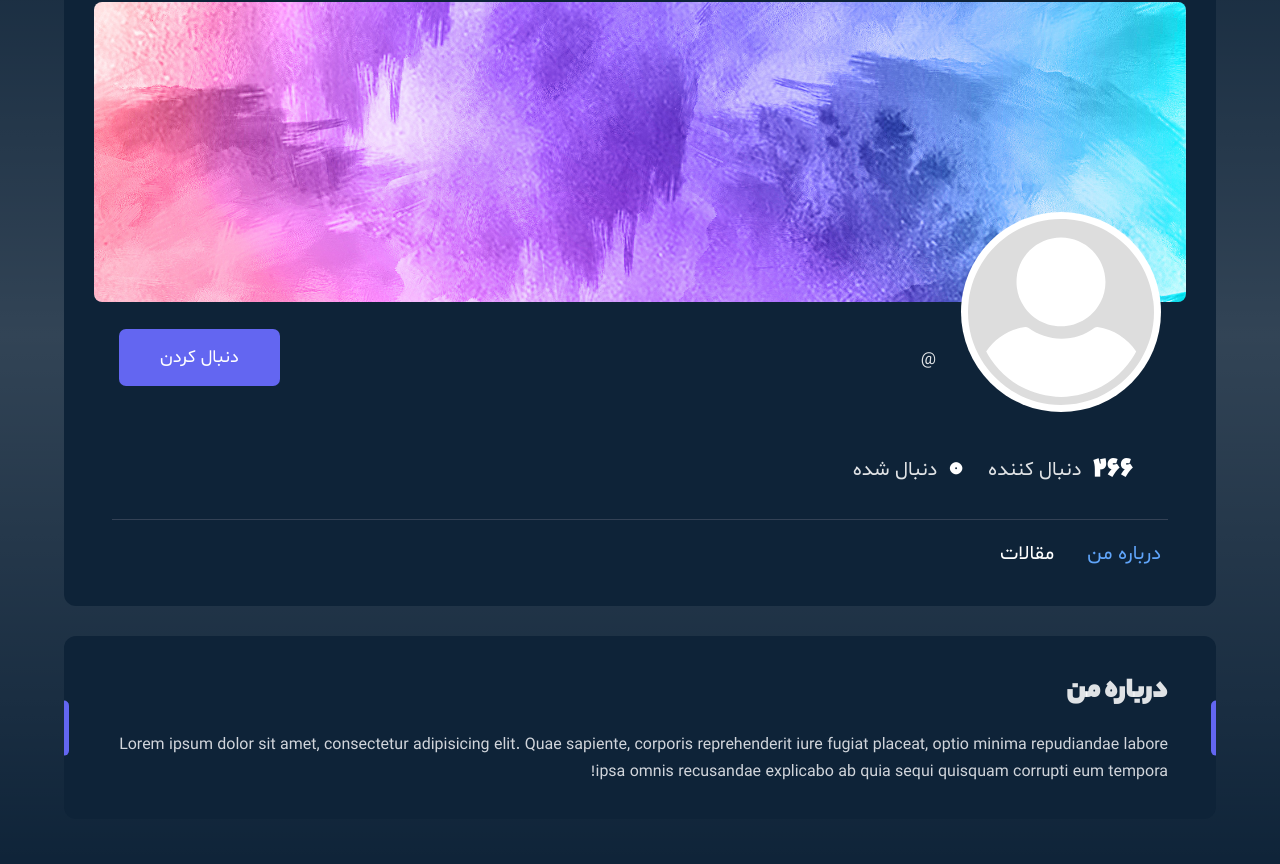
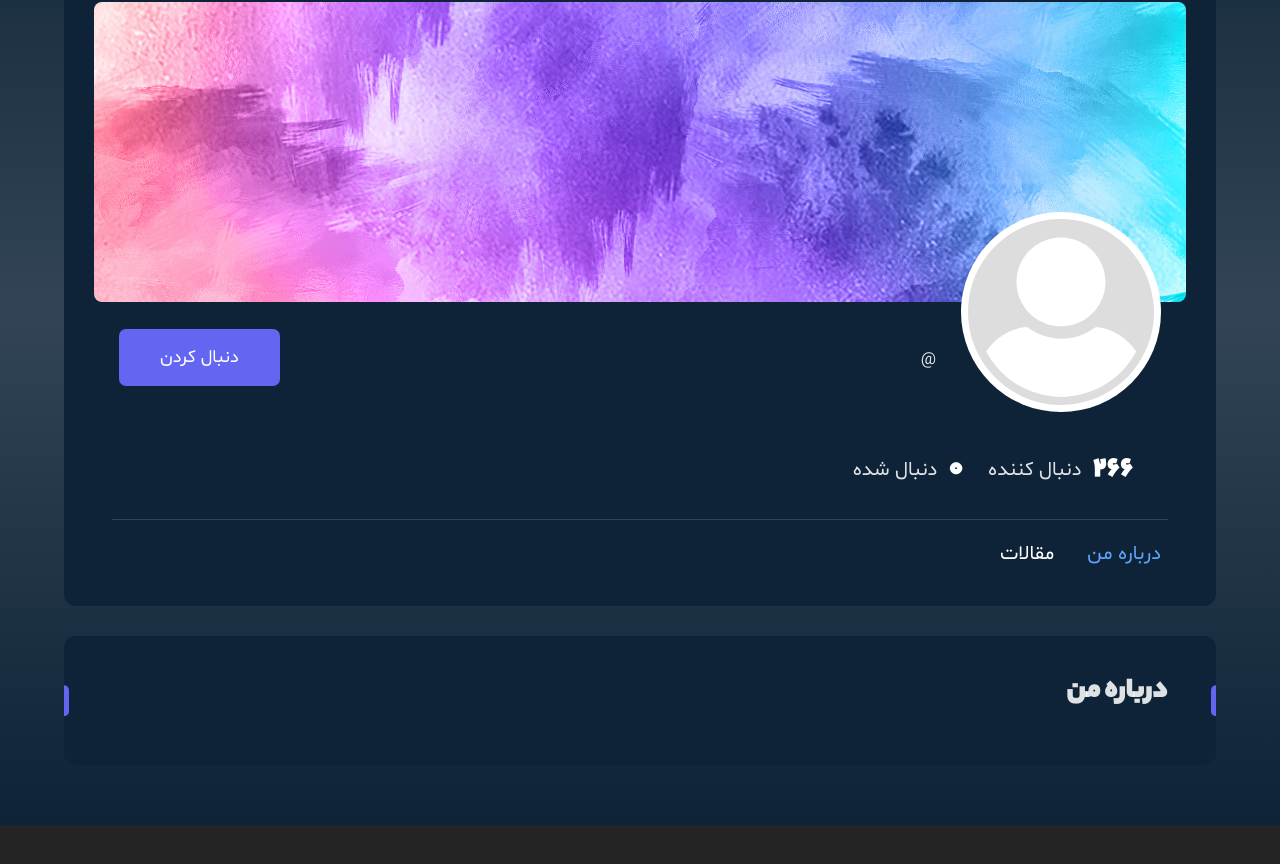
Before and after one commit to abolfazlmahdikhanii/cms, a React (Vite) app: page /articles in a window 1280 px wide. Shown: the part 208-1072 px from the top of the page. After the commit the page ends 1033 px from the top, so only its background shows below. Built offline with nearby package versions, Linux system fonts and the light colour scheme; no server answers; the database is empty; a small style sheet from the web is missing.

Commit message:
set data

```diff
--- a/src/containers/UserPage/AboutUser/AboutUser.jsx
+++ b/src/containers/UserPage/AboutUser/AboutUser.jsx
@@ -2,12 +2,14 @@ import React from "react";
 import "./AoutUser.css"
 import Box from "../../../components/Ui/Box/Box";
 
-const AboutUser = () => {
+const AboutUser = ({about}) => {
   return(
  <Box>
     <div className="about-user--wrapper">
         <h4 className="about-user__title">درباره من</h4>
-        <p className="about-user__dis">Lorem ipsum dolor sit amet, consectetur adipisicing elit. Quae sapiente, corporis reprehenderit iure fugiat placeat, optio minima repudiandae labore ipsa omnis recusandae explicabo ab quia sequi quisquam corrupti eum tempora!</p>
+        <p className="about-user__dis">
+          {about}
+        </p>
     </div>
  </Box>
   );
```
